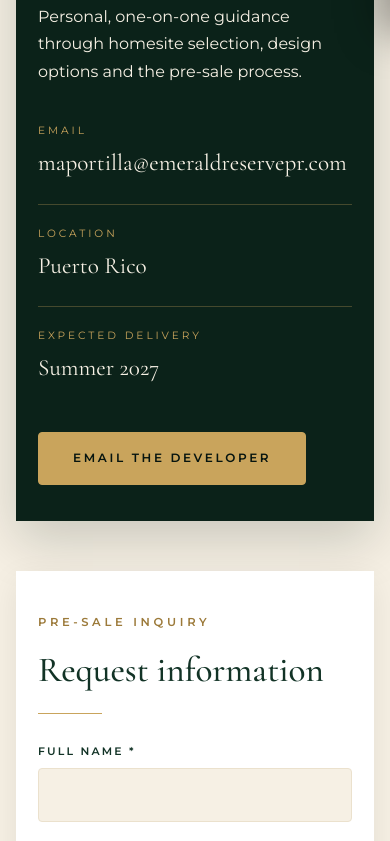
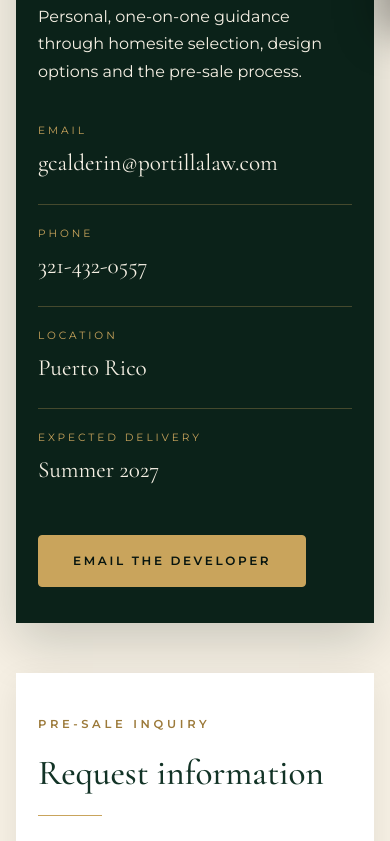
Before and after one commit to gcode-revenue/Emerald-Reserve-Webside, a plain HTML site: page contact.html in a window 390 px wide. Shown: the part 811-1652 px from the top of the page. Drawn offline with nearby package versions, Linux system fonts and the light colour scheme.

Commit message:
Update contact email and phone number
Co-Authored-By: Claude Sonnet 5.5 <noreply@anthropic.com>
Claude-Session: https://claude.ai/code/session_01AE3gAByn8X8DSxLkuDZoQq

```diff
--- a/contact.html
+++ b/contact.html
@@ -55,7 +55,11 @@
           <p>Personal, one-on-one guidance through homesite selection, design options and the pre-sale process.</p>
           <div class="contact-item">
             <small>Email</small>
-            <a href="mailto:maportilla@emeraldreservepr.com">maportilla@emeraldreservepr.com</a>
+            <a href="mailto:gcalderin@portillalaw.com">gcalderin@portillalaw.com</a>
+          </div>
+          <div class="contact-item">
+            <small>Phone</small>
+            <a href="tel:+13214320557">321-432-0557</a>
           </div>
           <div class="contact-item">
             <small>Location</small>
@@ -65,7 +69,7 @@
             <small>Expected Delivery</small>
             <span>Summer 2027</span>
           </div>
-          <a href="mailto:maportilla@emeraldreservepr.com?subject=Emerald%20Reserve%20Pre-Sale%20Inquiry" class="btn btn-gold" style="margin-top:24px;">Email the Developer</a>
+          <a href="mailto:gcalderin@portillalaw.com?subject=Emerald%20Reserve%20Pre-Sale%20Inquiry" class="btn btn-gold" style="margin-top:24px;">Email the Developer</a>
         </aside>
 
         <form class="form reveal" id="inquiry-form" novalidate>
@@ -120,8 +124,8 @@
             <textarea id="message" name="message" placeholder="Tell us about the home you envision..."></textarea>
           </div>
           <button type="submit" class="btn btn-gold">Send Inquiry</button>
-          <p class="form-note">Submitting opens your email app with your inquiry addressed to maportilla@emeraldreservepr.com — just press send.</p>
-          <p class="form-status" role="status">Your email app should now be open with your inquiry ready to send. If it didn't open, please email us directly at <a href="mailto:maportilla@emeraldreservepr.com">maportilla@emeraldreservepr.com</a>.</p>
+          <p class="form-note">Submitting opens your email app with your inquiry addressed to gcalderin@portillalaw.com — just press send.</p>
+          <p class="form-status" role="status">Your email app should now be open with your inquiry ready to send. If it didn't open, please email us directly at <a href="mailto:gcalderin@portillalaw.com">gcalderin@portillalaw.com</a>.</p>
         </form>
       </div>
     </section>
@@ -151,7 +155,8 @@
           <h4>Developer</h4>
           <ul>
             <li>Miguel Portilla</li>
-            <li><a href="mailto:maportilla@emeraldreservepr.com">maportilla@emeraldreservepr.com</a></li>
+            <li><a href="mailto:gcalderin@portillalaw.com">gcalderin@portillalaw.com</a></li>
+            <li><a href="tel:+13214320557">321-432-0557</a></li>
             <li>Puerto Rico</li>
           </ul>
         </div>
--- a/js/main.js
+++ b/js/main.js
@@ -2,7 +2,7 @@
 (function () {
   "use strict";
 
-  var CONTACT_EMAIL = "maportilla@emeraldreservepr.com";
+  var CONTACT_EMAIL = "gcalderin@portillalaw.com";
 
   // Header background on scroll
   var header = document.querySelector(".site-header");
```
Also changed, not shown: index.html (+2 -1 lines), pre-sale.html (+2 -1 lines), smart-living.html (+2 -1 lines), the-project.html (+2 -1 lines), 1 other file.
